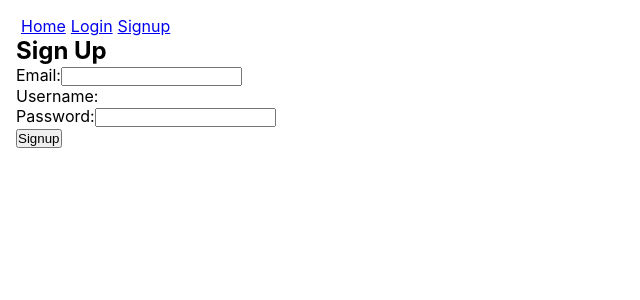
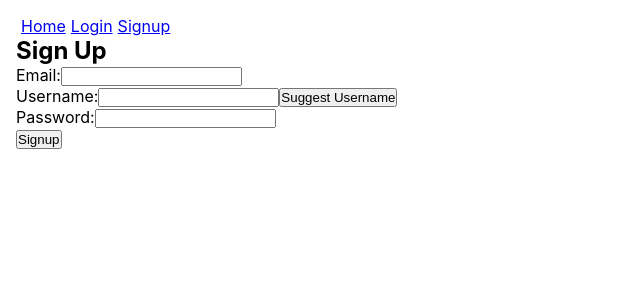
Before and after one commit to cosilayton/426FinalProject, a React (Create React App) app: page /signup in a window 1280 px wide. Shown: the top 300 px of the page, without its empty margins (0-640 px from the left). Built offline with nearby package versions, Linux system fonts and the light colour scheme; no server answers.

Commit message:
username suggestion + partial username availability check

```diff
--- a/package.json
+++ b/package.json
@@ -6,6 +6,7 @@
     "@testing-library/jest-dom": "^5.11.4",
     "@testing-library/react": "^11.1.0",
     "@testing-library/user-event": "^12.1.10",
+    "axios": "^0.21.1",
     "firebase": "^8.3.3",
     "md5": "^2.3.0",
     "react": "^17.0.2",
--- a/src/Login.js
+++ b/src/Login.js
@@ -1,7 +1,5 @@
 import React from 'react';
 
-import ApiUsers from './api/Users';
-import Gravatar from './api/Gravatar';
 import Firebase from './api/Firebase';
 
 class Login extends React.Component {
@@ -29,11 +27,7 @@ class Login extends React.Component {
   }
 
   onSuccess = (e) => {
-      const { email } = this.state;
       this.setState({ submitting: false });
-      const profileURL = Gravatar.profileImageURL(email);
-      const username = email.split('@')[0];
-      ApiUsers.create(username, profileURL);
   }
 
   onError = (e) => {
--- a/src/SignUp.js
+++ b/src/SignUp.js
@@ -1,6 +1,14 @@
 import React from 'react';
 
+import ApiUsers from './api/Users';
 import Firebase from './api/Firebase';
+import Gravatar from './api/Gravatar';
+import Swapi from './api/Swapi';
+
+// Getting a random number between 0 (inclusive) and max (exclusive)
+function getRandomInt(max) {
+    return Math.floor(Math.random() * max);
+}
 
 class SignUp extends React.Component {
 
@@ -12,30 +20,63 @@ class SignUp extends React.Component {
           password: '',
           username: '',
           error: '',
-          submitting: false
+          submitting: false,
+          suggesting: false
       };
   }
 
-  onSubmit = (e) => {
+  onSubmit = async (e) => {
       const { email, password, username } = this.state;
       e.preventDefault();
       if ((email !== '') && (password !== '') && (username !== '')) {
           this.setState({ error: '', submitting: true });
-          // how do I add username to it?
-          // or is this done in Users?
-          // then how would i connect them?
-          Firebase.auth().createUserWithEmailAndPassword(email, password)
-              .then(this.onSuccess)
-              .catch(this.onError)
+          let exists = await ApiUsers.exists(username);
+          console.log('exists:', exists);
+          exists = true;
+          if (exists) {
+              this.setState({ error: 'Username not available', submitting: false });
+          } else {
+              Firebase.auth().createUserWithEmailAndPassword(email, password)
+                  .then(this.onSuccess)
+                  .catch(this.onError);
+          }
+      } else {
+          this.setState({ error: 'Please specify email, username and password' });
       }
   }
 
   onSuccess = (e) => {
+      const { email, username } = this.state;
       this.setState({ submitting: false });
+      const profileURL = Gravatar.profileImageURL(email);
+      ApiUsers.create(username, profileURL);
   }
 
   onError = (e) => {
       this.setState({ error: e.message || 'Signup error', submitting: false });
+  }
+
+  suggestUsername = async () => {
+      this.setState({ error: '', suggesting: true });
+      try {
+          // We know Swapi returns at least 50 planets
+          const randomPage = 1 + getRandomInt(5);
+          const response = await Swapi.planets(randomPage);
+          this.setState({ suggesting: false });
+          const planets = response.data.results;
+          // pick 2 random planets
+          const idx1 = getRandomInt(planets.length);
+          let idx2 = idx1;
+          while (idx2 === idx1) {
+              idx2 = getRandomInt(planets.length);
+          }
+          const name1 = planets[idx1].name;
+          const name2 = planets[idx2].name;
+          const username = name1 + ' ' + name2;
+          this.setState({ username });
+      } catch (e) {
+          this.setState({ error: 'Swapi call failed' });
+      }
   }
 
   changeEmail = (e) => {
@@ -47,20 +88,12 @@ class SignUp extends React.Component {
   }
 
   changeUsername = (e) => {
-      let users = Firebase.database().ref('users');
-      users.child('username').equalTo(e.target.value).once("value", snapshot => {
-          if ((snapshot.exists())) {
-              // if it exists then don't want to add it and user should choose a different username
-          }
-      })
-
-      this.setState({ username: e.target.value });
+      const username = e.target.value;
+      this.setState({ username });
   }
 
-  // do i check here if the username has been taken?
-
   render() {
-      const { email, password, error, submitting } = this.state;
+      const { email, password, username, error, suggesting, submitting } = this.state;
 
       return (
         <section>
@@ -74,8 +107,12 @@ class SignUp extends React.Component {
               </div>
               <div>
                   Username:
-                  {/* <input name='username' type='username'
-                         value={username} onChange={this.changeUsername} /> */}
+                  <input name='username' type='username'
+                         value={username} onChange={this.changeUsername} />
+                  <button onClick={this.suggestUsername}
+                          type='button' disabled={suggesting}>
+                      { suggesting ? 'Suggesting...' : 'Suggest Username' }
+                  </button>
               </div>
               <div>
                   Password:
--- /dev/null
+++ b/src/api/Swapi.js
@@ -0,0 +1,12 @@
+const axios = require('axios');
+
+const API_BASE = 'https://swapi.dev/api';
+
+const Swapi = {
+    planets(page) {
+        page = page || 1;
+        return axios.get(API_BASE + '/planets/?page=' + page);
+    }
+};
+
+export default Swapi;
--- a/src/api/Users.js
+++ b/src/api/Users.js
@@ -6,6 +6,20 @@ const ApiUsers = {
         const user = Firebase.database().ref(`users/${uid}`);
         user.set({ username, profileURL });
     },
+    exists(username)  {
+        // TODO: fix me
+        const users = Firebase.database().ref('users');
+        users.get().then(data => {
+            const uids = Object.keys(data.val());
+            for (var uid in uids) {
+                console.log((data.val())[uid]);
+            }
+        });
+        return users.child('username').equalTo(username).get().then(data => {
+            console.log('data:', data);
+            return data.exists();
+        });
+    },
     profileURL(uid)  {
         const user = Firebase.database().ref(`users/${uid}`);
         return user.child('profileURL').get().then(data => data.val());
```
Also changed, not shown: 1 other file (tests, documents, lock files or other folders).
